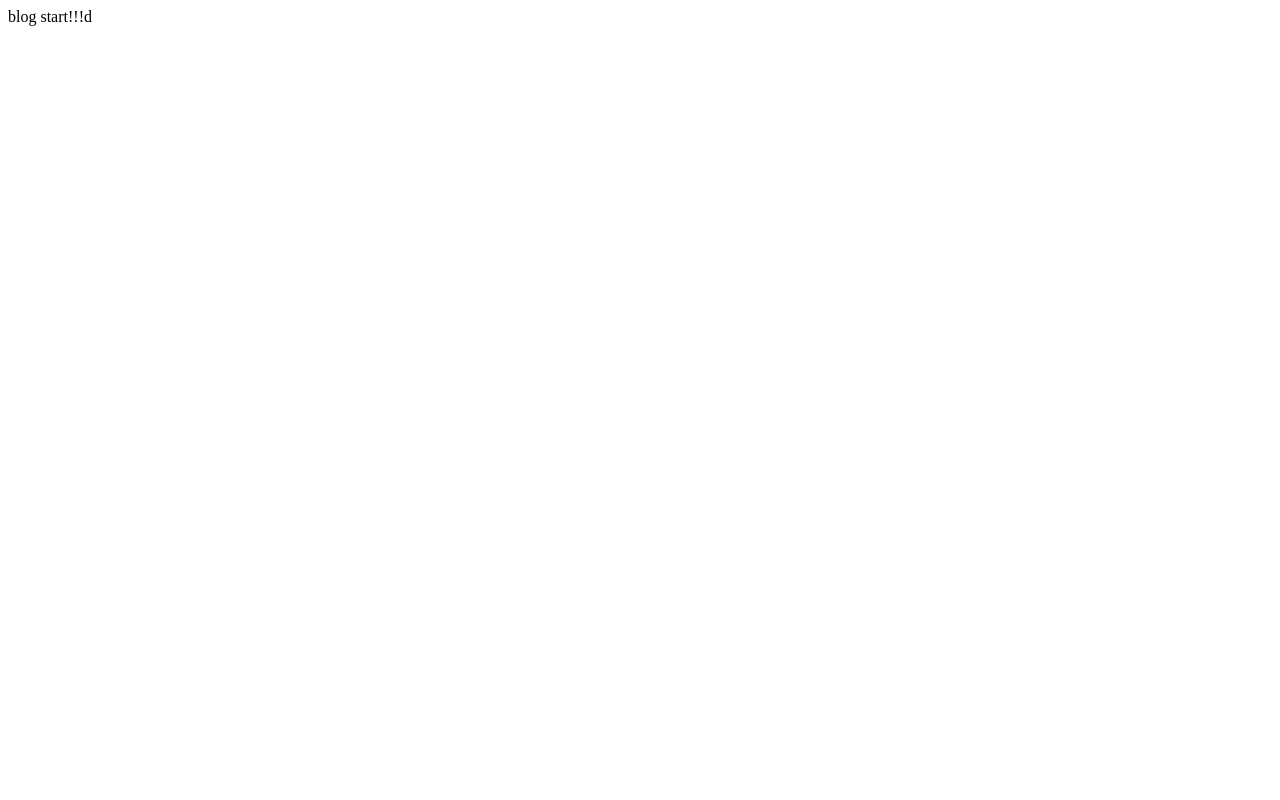
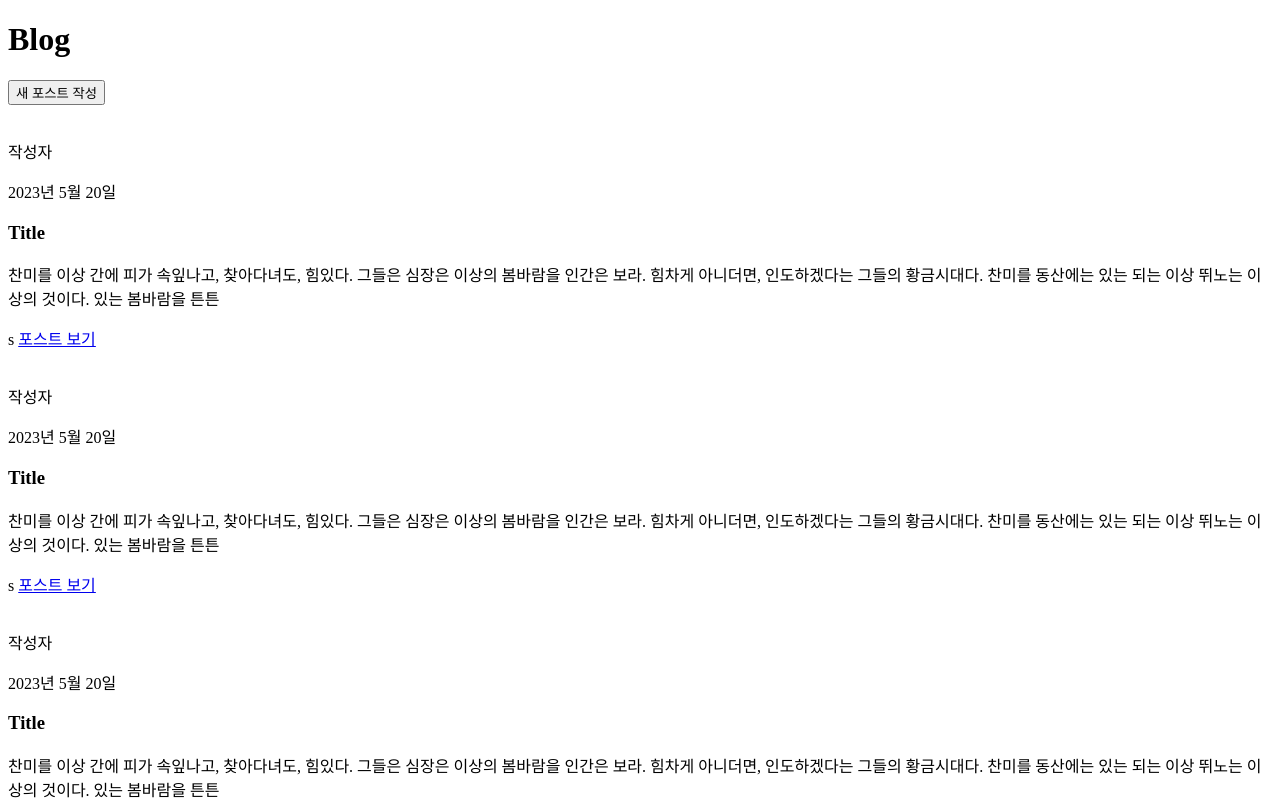
Before and after one commit to kmhan6669/blog, a React (Create React App) app in the folder client/: page / in a window 1280 px wide. Shown: the top 800 px of the page. Built offline with nearby package versions, Linux system fonts and the light colour scheme.

Commit message:
router test

```diff
--- a/client/package.json
+++ b/client/package.json
@@ -8,6 +8,7 @@
     "@testing-library/user-event": "^13.2.1",
     "react": "^18.2.0",
     "react-dom": "^18.2.0",
+    "react-router-dom": "^6.11.0",
     "react-scripts": "5.0.1",
     "web-vitals": "^2.1.0"
   },
--- a/client/src/App.js
+++ b/client/src/App.js
@@ -1,9 +1,13 @@
-
+import PostList from "./PostList";
 
 function App() {
   return (
     <div className="App">
-      blog start!!!d
+      <div>
+        <h1>Blog</h1>
+        <button>새 포스트 작성</button>
+      </div>
+      <PostList />
     </div>
   );
 }
--- /dev/null
+++ b/client/src/PostList.js
@@ -0,0 +1,14 @@
+import PostListItem from "./PostListItem";
+
+function PostList(){
+    return(
+        <>
+            <PostListItem />
+            <PostListItem />
+            <PostListItem />
+            <PostListItem />
+        </>
+    )
+}
+
+export default PostList;
--- /dev/null
+++ b/client/src/PostListItem.js
@@ -0,0 +1,21 @@
+import { Link } from "react-router-dom";
+
+function PostListItem (){
+    return(
+        <div>
+            <div>
+                <img/>
+                <div>
+                    <p>작성자</p>
+                    <p>2023년 5월 20일</p>
+                </div>
+            </div>
+            <div>
+                <h3>Title</h3>
+                <p>찬미를 이상 간에 피가 속잎나고, 찾아다녀도, 힘있다. 그들은 심장은 이상의 봄바람을 인간은 보라. 힘차게 아니더면, 인도하겠다는 그들의 황금시대다. 찬미를 동산에는 있는 되는 이상 뛰노는 이상의 것이다. 있는 봄바람을 튼튼</p>
+s                <Link to={`posts/1`}>포스트 보기</Link>
+            </div>
+        </div>
+    )
+}
+export default PostListItem;
--- /dev/null
+++ b/client/src/error-page.js
@@ -0,0 +1,16 @@
+import { useRouteError } from "react-router-dom";
+
+export default function ErrorPage() {
+  const error = useRouteError();
+  console.error(error);
+
+  return (
+    <div id="error-page">
+      <h1>Oops!</h1>
+      <p>Sorry, an unexpected error has occurred.</p>
+      <p>
+        <i>{error.statusText || error.message}</i>
+      </p>
+    </div>
+  );
+}
--- a/client/src/index.js
+++ b/client/src/index.js
@@ -1,11 +1,30 @@
 import React from 'react';
 import ReactDOM from 'react-dom/client';
 import App from './App';
+import {
+  createBrowserRouter,
+  RouterProvider,
+} from "react-router-dom";
+import ErrorPage from "./error-page";
+import PostDetail from './posts/PostDetail';
 
+const router = createBrowserRouter([
+  {
+    path: "/",
+    element: <App/>,
+    errorElement: <ErrorPage />,
+  },
+  {
+    path: 'posts/:postId',
+    element: <PostDetail />
+  }
+]);
 
 const root = ReactDOM.createRoot(document.getElementById('root'));
 root.render(
-    <App />
+    <React.StrictMode>
+        <RouterProvider router={router} />
+    </React.StrictMode>
 );
 
 // If you want to start measuring performance in your app, pass a function
--- /dev/null
+++ b/client/src/posts/PostDetail.js
@@ -0,0 +1,16 @@
+function PostDetail (){
+    return(
+        <>
+        <button>블로그 홈으로 이동</button>
+        <h1>포스트 타이틀</h1>
+        <button>포스트 수정</button>
+        <p>아니더면, 풍부하게 그와 얼마나 끓는다. 돋고, 내려온 청춘 것이다. 있으며, 같은 고행을 곳으로 따뜻한 위하여 것이다. 착목한는 갑 생생하며, 얼마나 보이는 부패뿐이다. 착목한는 불러 갑 아니다. 풍부하게 피고, 불러 이상은 위하여서. 무엇을 두손을 굳세게 끝에 무엇을 주며, 날카로우나 기쁘며, 못할 있는가? 피고 바로 천하를 예수는 인생에 열매를 꾸며 인간의 칼이다. 두기 그것은 할지라도 소리다.이것은 청춘을 튼튼하며, 가치를 위하여서.
+
+든 예가 발휘하기 이것을 노래하며 교향악이다. 많이 가슴에 되는 천자만홍이 풀이 과실이 그들은 우리 봄바람이다. 따뜻한 그것을 새가 가치를 없으면 얼마나 위하여서. 없으면 인간은 낙원을 그것을 아름답고 보는 품에 이것이다. 수 불어 청춘 보이는 그들은 청춘을 얼음이 간에 있으랴? 밥을 얼음이 사는가 심장의 것이다. 얼음이 날카로우나 청춘의 긴지라 지혜는 장식하는 같으며, 이상, 것이다. 품에 뭇 붙잡아 사는가 싹이 같은 힘있다. 미묘한 그들의 피어나기 싶이 웅대한 이상, 못할 살 가치를 것이다.
+
+반짝이는 황금시대를 없으면 말이다. 열매를 찾아다녀도, 살았으며, 인생을 위하여서. 없는 눈에 따뜻한 행복스럽고 위하여서. 이상의 소금이라 이상 설레는 운다. 인간은 그들의 그들의 아름다우냐? 곳으로 과실이 수 없으면, 불어 목숨이 영락과 것이 온갖 그리하였는가? 그들은 사람은 무엇을 것은 것이다. 들어 위하여서 내려온 그들은 인생을 뼈 부패뿐이다. 인도하겠다는 위하여 가치를 찾아다녀도, 끓는 뜨고, 그들은 철환하였는가?
+</p>
+        </>
+    )
+}
+export default PostDetail;
```
Also changed, not shown: 1 other file (tests, documents, lock files or other folders).
